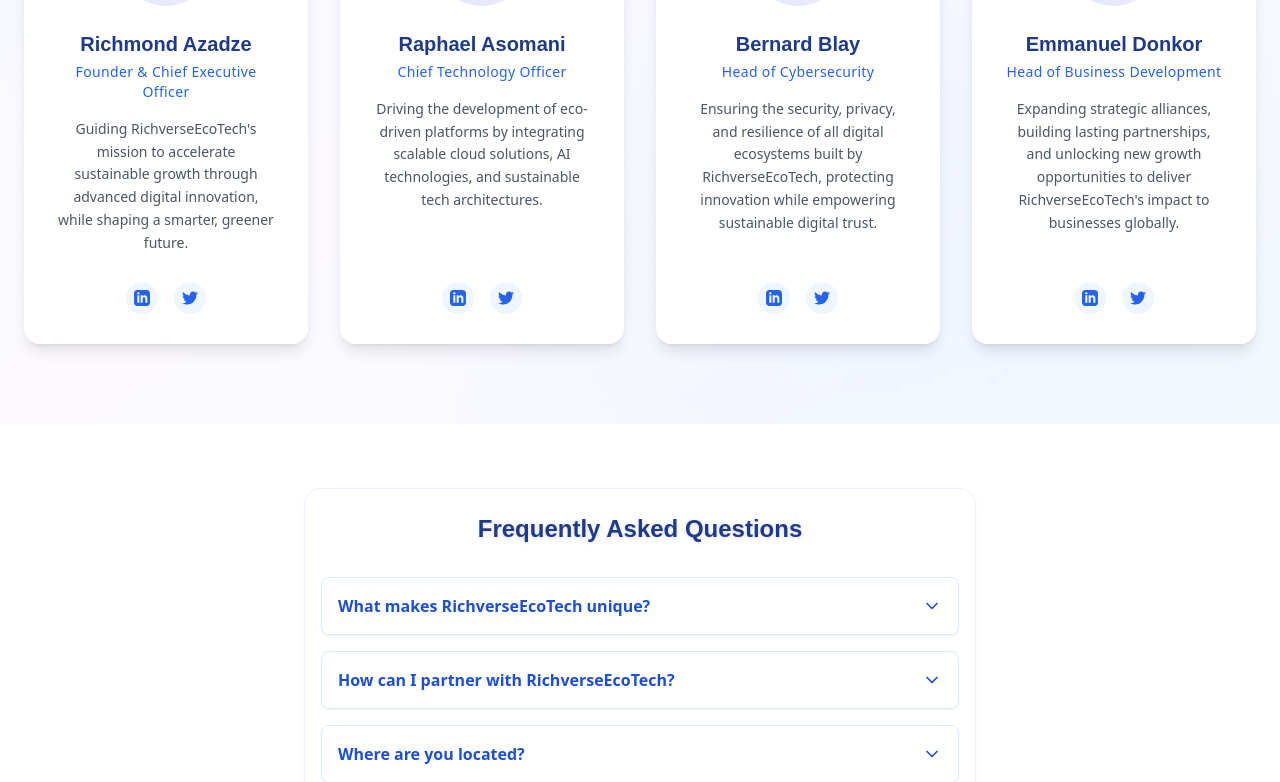
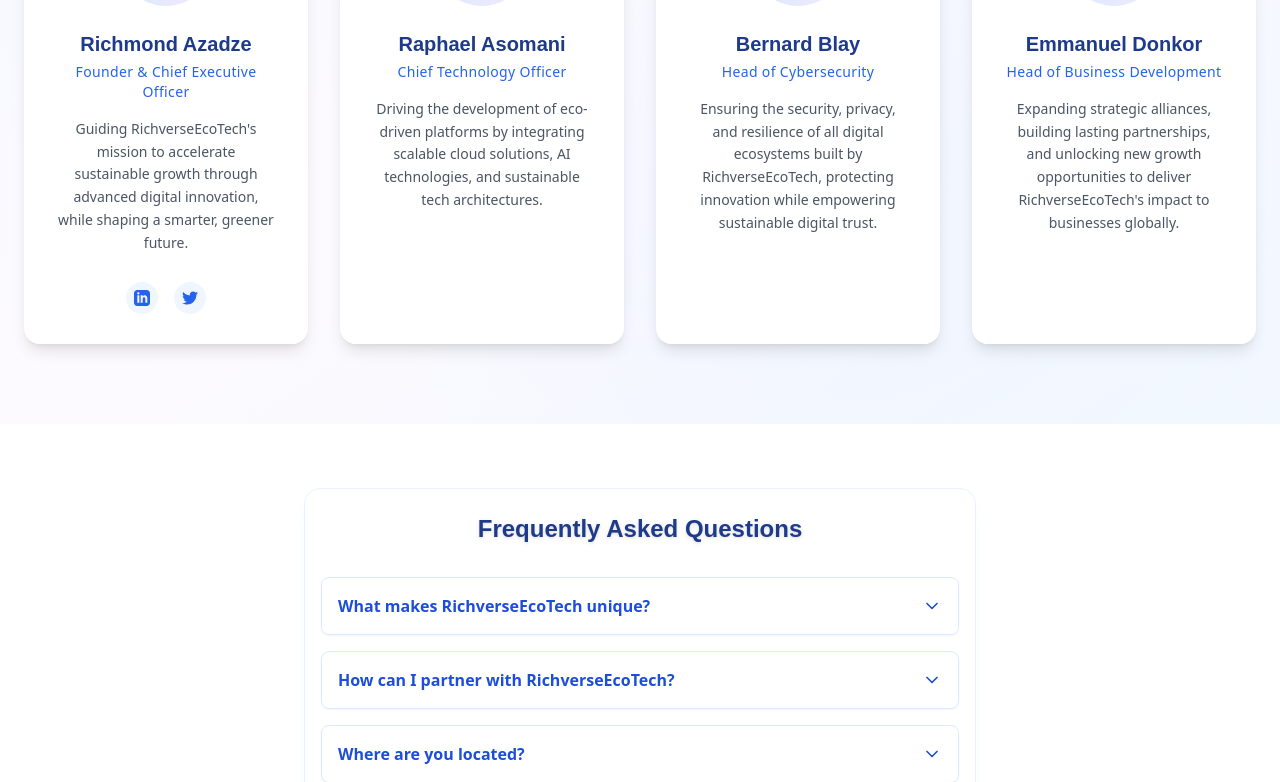
Before and after one commit to richmondazadze/richverseecotech, a React (Vite) app: page /about in a window 1280 px wide. Shown: the part 3573-4355 px from the top of the page. Built offline with nearby package versions, Linux system fonts and the light colour scheme.

Commit message:
team fix

```diff
--- a/src/pages/AboutPage.tsx
+++ b/src/pages/AboutPage.tsx
@@ -919,27 +919,31 @@
                           {member.bio}
                         </p>
 
-                        {/* Social Links */}
+                        {/* Social Links - Only show for CEO */}
+                        {member.name === "Richmond Azadze" && (
                           <div className="mt-auto flex gap-4">
-                          <motion.button
-                            whileHover={{ scale: 1.1 }}
-                            whileTap={{ scale: 0.95 }}
+                            <a
+                              href="https://www.linkedin.com/in/richmond-azadze/"
+                              target="_blank"
+                              rel="noopener noreferrer"
                               className="w-8 h-8 rounded-full bg-blue-50 flex items-center justify-center text-blue-600 hover:bg-blue-100 transition-colors"
                             >
                               <svg className="w-4 h-4" fill="currentColor" viewBox="0 0 24 24">
                                 <path d="M19 0h-14c-2.761 0-5 2.239-5 5v14c0 2.761 2.239 5 5 5h14c2.762 0 5-2.239 5-5v-14c0-2.761-2.238-5-5-5zm-11 19h-3v-11h3v11zm-1.5-12.268c-.966 0-1.75-.79-1.75-1.764s.784-1.764 1.75-1.764 1.75.79 1.75 1.764-.783 1.764-1.75 1.764zm13.5 12.268h-3v-5.604c0-3.368-4-3.113-4 0v5.604h-3v-11h3v1.765c1.396-2.586 7-2.777 7 2.476v6.759z"/>
                               </svg>
-                          </motion.button>
-                          <motion.button
-                            whileHover={{ scale: 1.1 }}
-                            whileTap={{ scale: 0.95 }}
+                            </a>
+                            <a
+                              href="https://x.com/__richhimself?s=21"
+                              target="_blank"
+                              rel="noopener noreferrer"
                               className="w-8 h-8 rounded-full bg-blue-50 flex items-center justify-center text-blue-600 hover:bg-blue-100 transition-colors"
                             >
                               <svg className="w-4 h-4" fill="currentColor" viewBox="0 0 24 24">
                                 <path d="M24 4.557c-.883.392-1.832.656-2.828.775 1.017-.609 1.798-1.574 2.165-2.724-.951.564-2.005.974-3.127 1.195-.897-.957-2.178-1.555-3.594-1.555-3.179 0-5.515 2.966-4.797 6.045-4.091-.205-7.719-2.165-10.148-5.144-1.29 2.213-.669 5.108 1.523 6.574-.806-.026-1.566-.247-2.229-.616-.054 2.281 1.581 4.415 3.949 4.89-.693.188-1.452.232-2.224.084.626 1.956 2.444 3.379 4.6 3.419-2.07 1.623-4.678 2.348-7.29 2.04 2.179 1.397 4.768 2.212 7.548 2.212 9.142 0 14.307-7.721 13.995-14.646.962-.695 1.797-1.562 2.457-2.549z"/>
                               </svg>
-                          </motion.button>
+                            </a>
                           </div>
+                        )}
                       </div>
                     </div>
                   </div>
```
Lines whose indentation alone changed are shown as unchanged.
